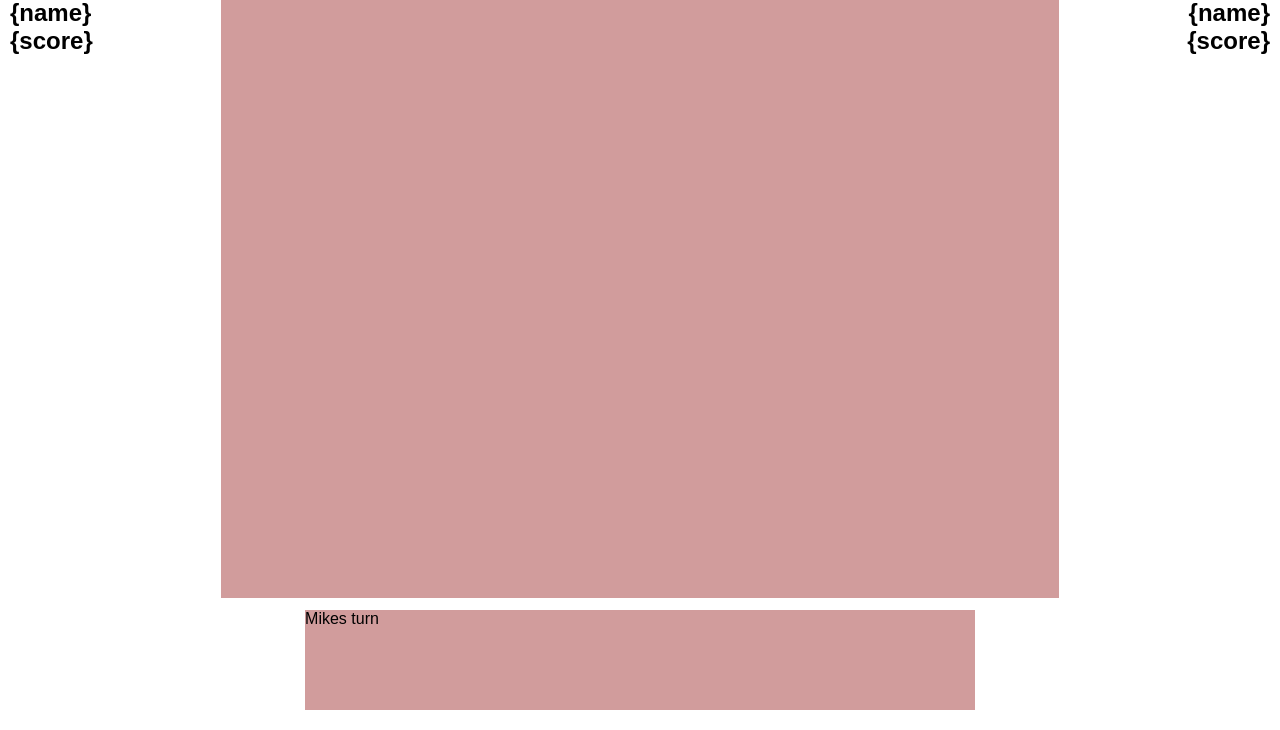
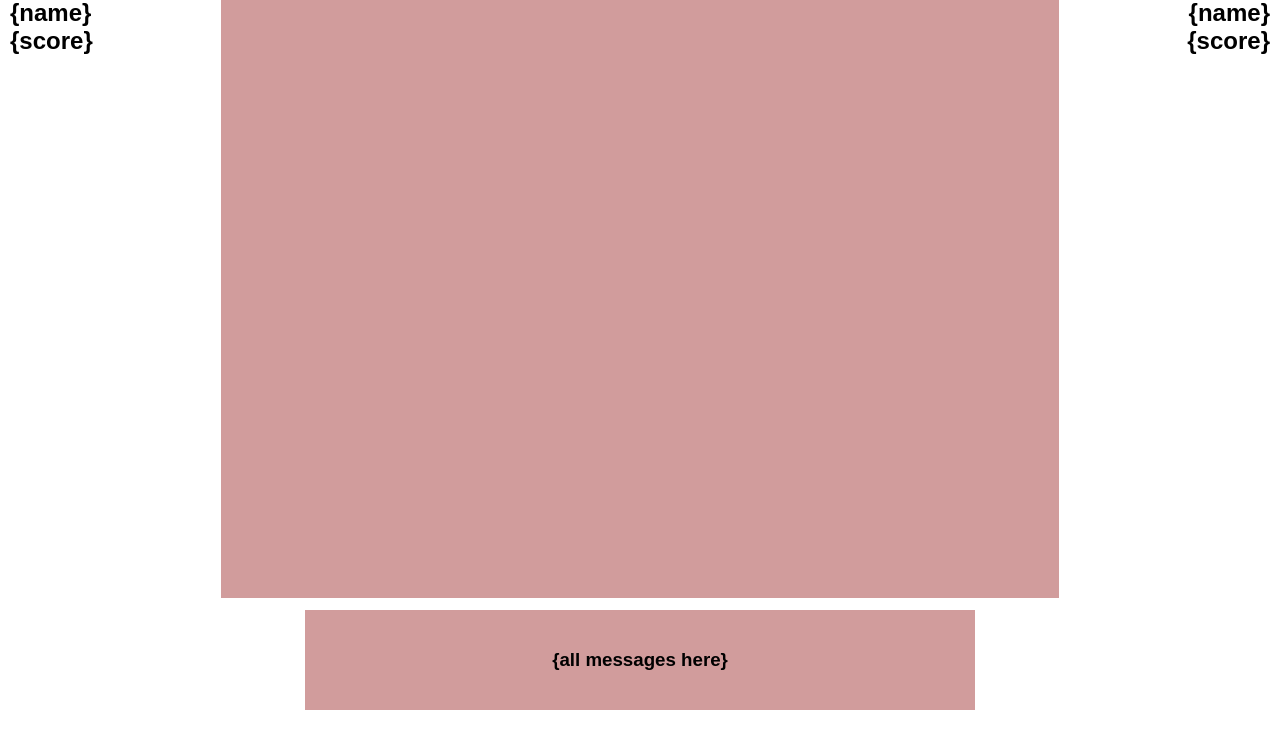
Before and after one commit to Daegarys/Memory, a PHP site: page /pvp.php in a window 1280 px wide. Shown: the part 70-800 px from the top of the page. Run offline with PHP 8.4, Linux system fonts and the light colour scheme.

Commit message:
message fix

```diff
--- a/Memory/css/pvp.css
+++ b/Memory/css/pvp.css
@@ -47,6 +47,12 @@ div.message {
     grid-area: message;
     justify-self: center;
     display: grid;
+    justify-content: center;
+    align-items: center;
+}
+
+div.message h3 {
+
 }
 
 h1 {
--- a/Memory/pvp.php
+++ b/Memory/pvp.php
@@ -20,7 +20,7 @@
                 <h2>{score}</h2>
             </div>
             <div class="message">
-                <p>Mikes turn</p>
+                <h3>{all messages here}</h3>
             </div>
         </div>
     </body>
```
